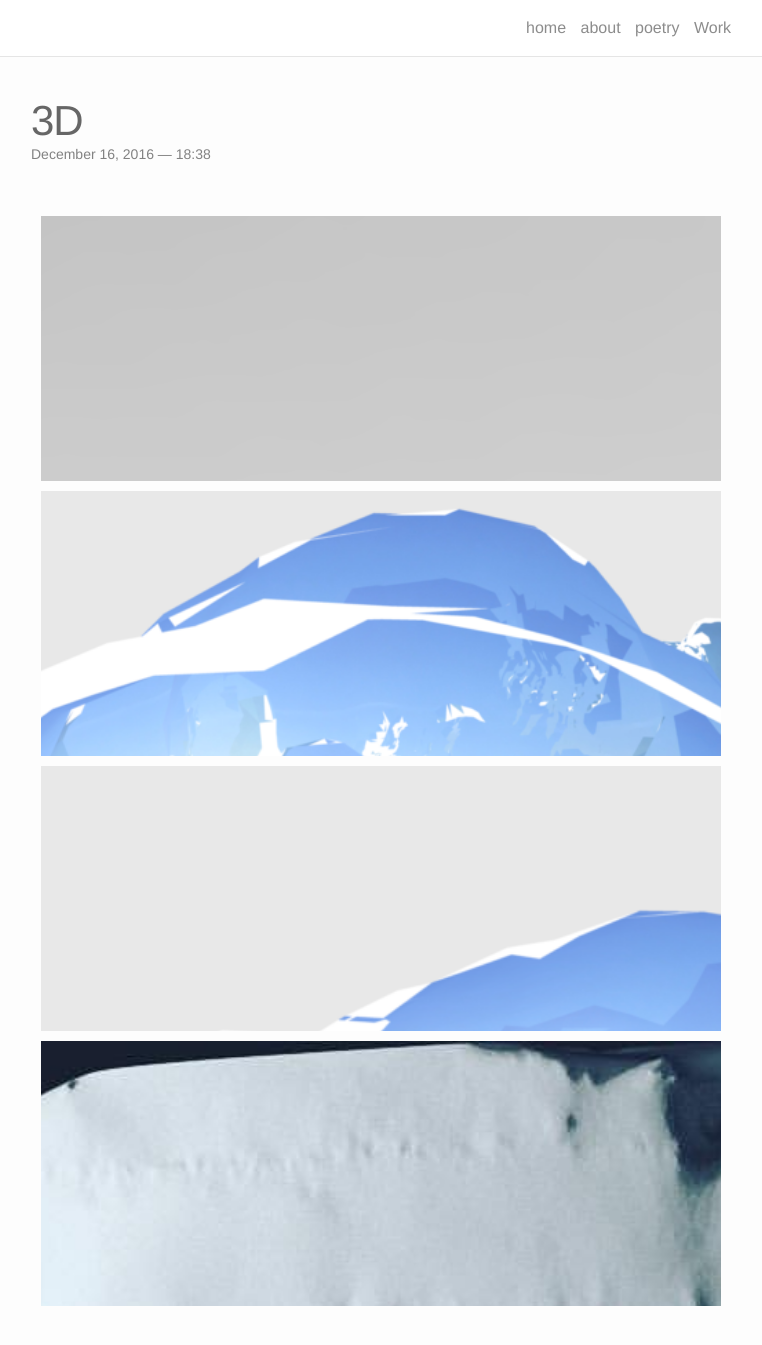
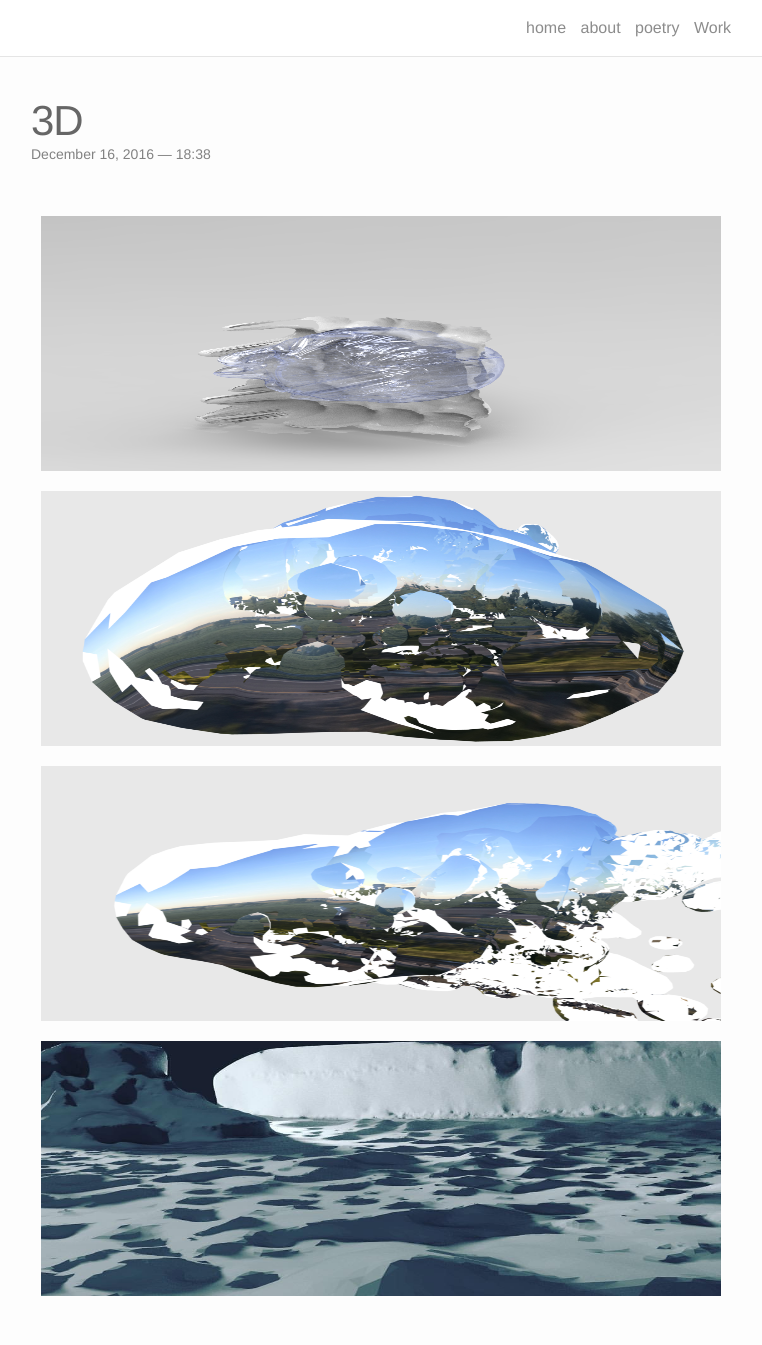
Before and after one commit to ChristopherWMartin/ChristopherWMartin, a Jekyll site: the page built from _portfolio/1_project.markdown, in a window 1280 px wide and 1400 px high. Shown: the top 1345 px of the window, without its empty margins (259-1021 px from the left). Built offline with Jekyll 4.4.1, drawn with Linux system fonts in a browser that asks for light colours; nearby versions of some CDN libraries.

Commit message:
Update _layout.scss

```diff
--- a/_sass/_layout.scss
+++ b/_sass/_layout.scss
@@ -251,7 +251,6 @@ padding: $img_spacing;
 width: 100%;
 height: 100%;
 float: left;
-object-fit: cover;
 box-sizing:border-box;
 padding: $img_spacing;
 }
@@ -265,7 +264,7 @@ width:33.33%;
 width: 66.66%;
 }
 .three{
-height: 1000px;
+height: 100%;
 width: 100%;
 }
 .caption{
```
